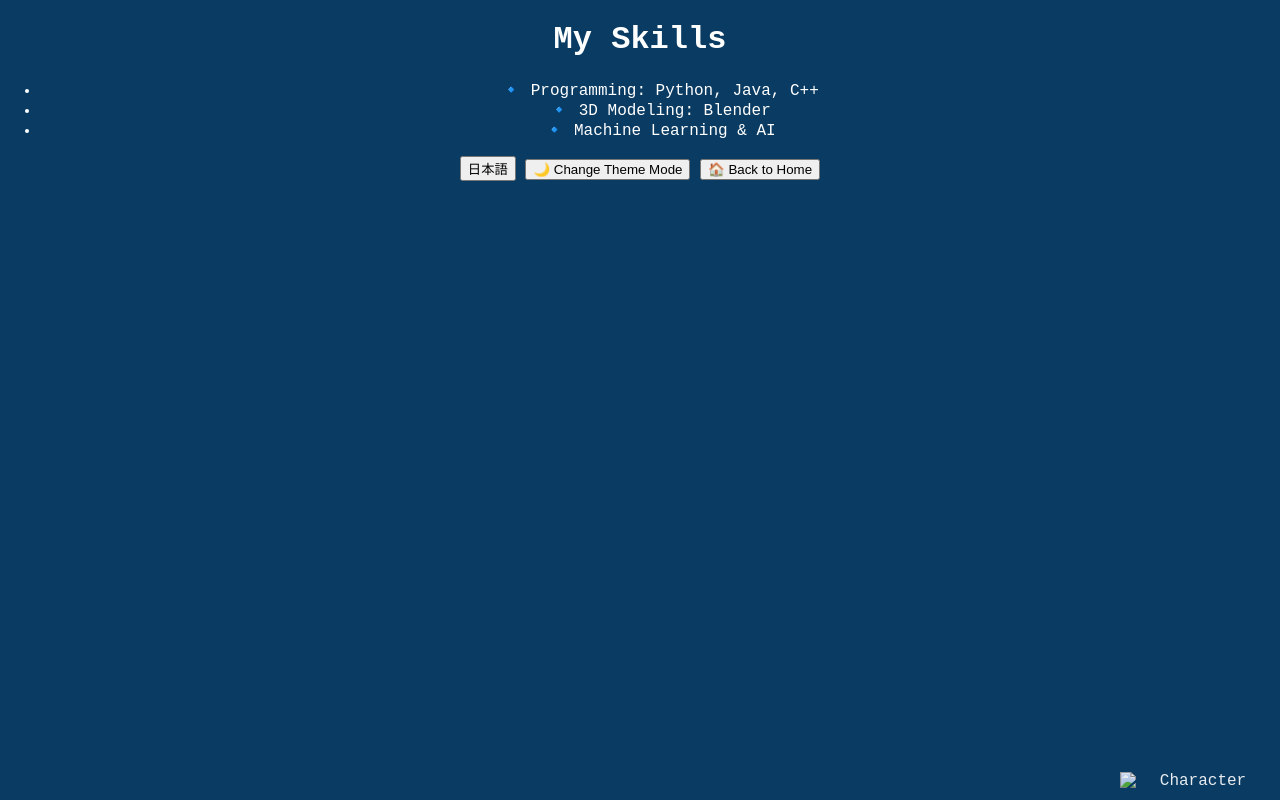
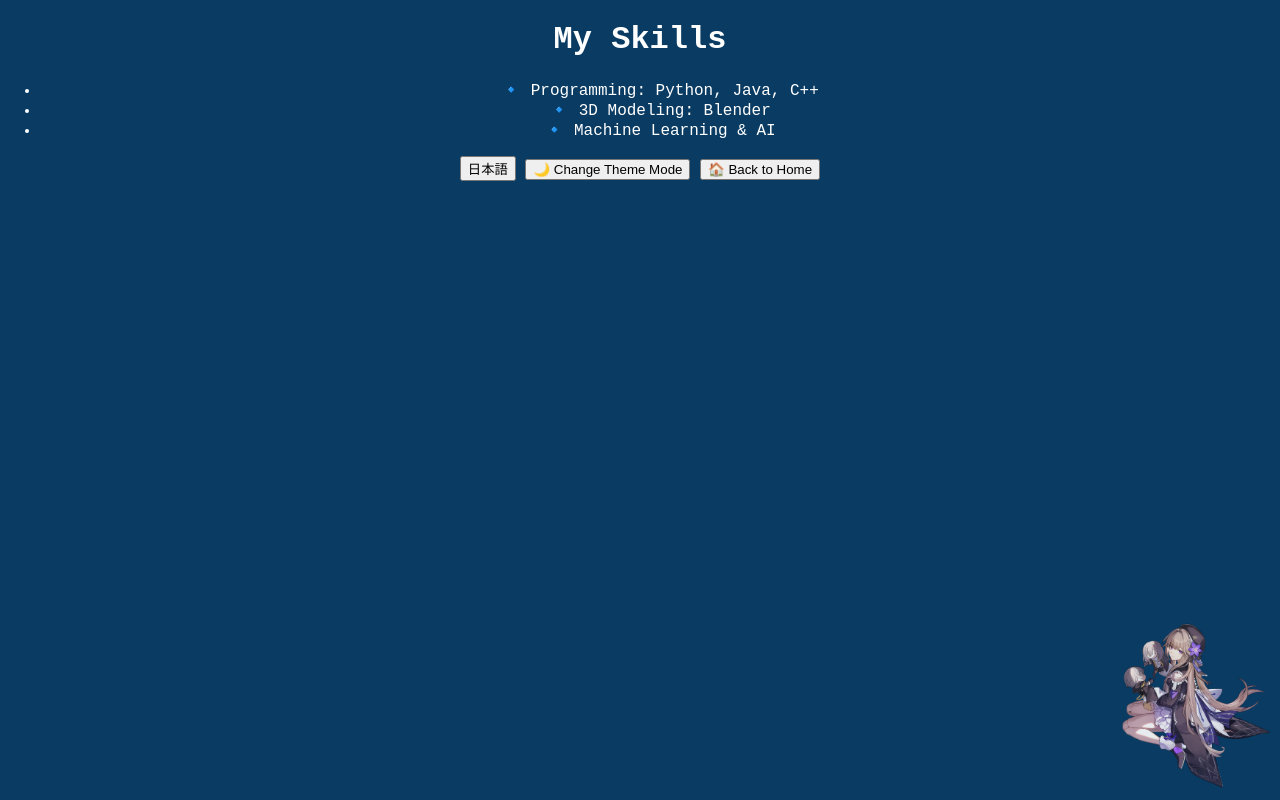
Before and after one commit to Muxmoon/Portfolio_WP, a plain HTML site: page skills.html in a window 1280 px wide. Drawn offline with Linux system fonts and the light colour scheme.

Commit message:
Update skills.html

```diff
--- a/skills.html
+++ b/skills.html
@@ -20,6 +20,6 @@
     <button id="theme-toggle" data-en="🌙 Change Theme Mode" data-jp="🌙 テーマモードの変更">🌙 Change Theme Mode</button>
     <a href="index.html"><button data-en="🏠 Back to Home" data-jp="🏠 ホームへ戻る">🏠 Back to Home</button></a>
   </header>
-  <img src="character.png" alt="Character" class="character-img">
+  <img src="herta.png" alt="Character" class="character-img">
 </body>
 </html>
```
